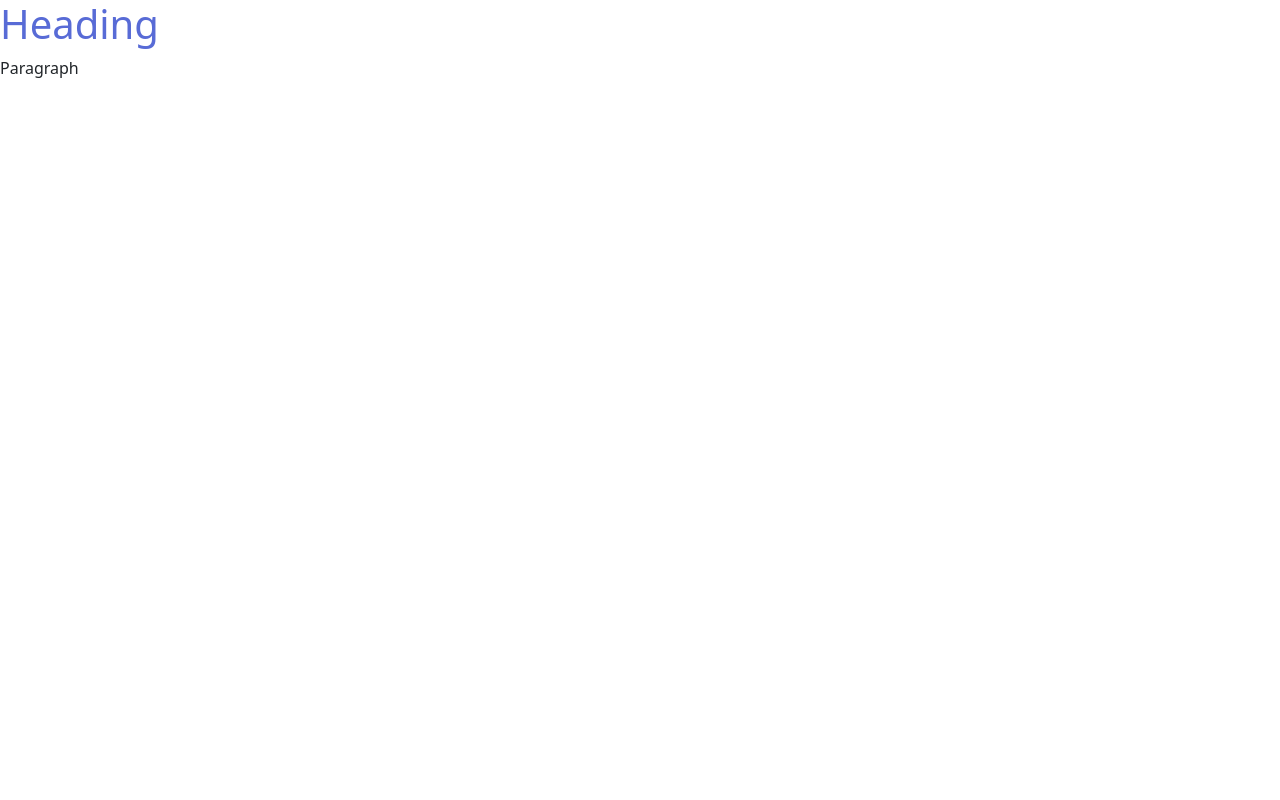
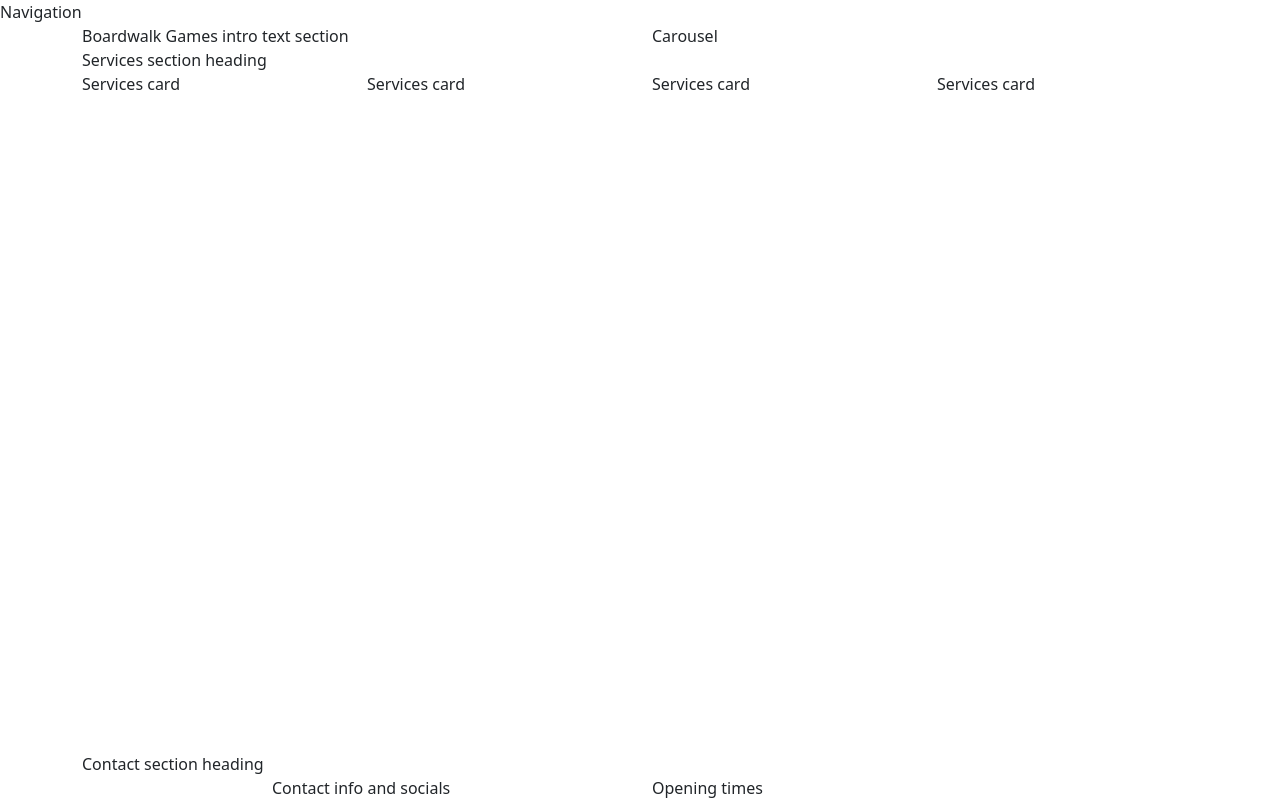
Before and after one commit to foster95/boardwalk-games, a plain HTML site: page index.html in a window 1280 px wide. Drawn offline with nearby package versions, Linux system fonts and the light colour scheme.

Commit message:
Adding homepage boiler plate

```diff
--- a/index.html
+++ b/index.html
@@ -3,18 +3,66 @@
 <head>
     <meta charset="UTF-8">
     <meta name="viewport" content="width=device-width, initial-scale=1.0">
-    <title>Document</title>
-<!--Bootstrap style sheet-->
+    <meta name="description" content="Boardwalk Games, your ultimate gaming retreat! Perfect for casual gamers, enthusiasts, and student gatherings. Visit us for your next adventure in board gaming.">
+    <title>Boardwalk Games | Home</title>
+
+<!--Favicon icons-->
+<link rel="apple-touch-icon" sizes="180x180" href="assets/images/apple-touch-icon.png">
+<link rel="icon" type="image/png" sizes="32x32" href="assets/images/favicon-32x32.png">
+<link rel="icon" type="image/png" sizes="16x16" href="assets/images/favicon-16x16.png">
+
+<!--Bootstrap 5 css-->
 <link href="https://cdn.jsdelivr.net/npm/bootstrap@5.3.5/dist/css/bootstrap.min.css" rel="stylesheet" integrity="sha384-SgOJa3DmI69IUzQ2PVdRZhwQ+dy64/BUtbMJw1MZ8t5HZApcHrRKUc4W0kG879m7" crossorigin="anonymous">
-<!--Individual style sheet-->
+<!--Custom css-->
     <link rel="stylesheet" href="assets/css/style.css">
 </head>
-<body>
-    <h1>Heading</h1>
-    <p>Paragraph</p>
+
+<!--Classes on body set to work with mt-auto on footer to ensure it always stays at the bottom of the page-->
+<body class="d-flex flex-column min-vh-100">
+ <!--Navigation-->
+ <div>Navigation</div>
+
+
+ <!--Header with carousel-->
+<header class="container">
+    <div class="row">
+        <div class="col-12 col-xl-6">Boardwalk Games intro text section</div>
+        <div class="col-12 col-xl-6">Carousel</div>
+    </div>
+</header>
+
+<!--Main element to hold all key sections of the home page. It is not part of the grid structure-->
+<main>
+    <!--Services section-->
+<section class="container">
+    <div class="row">
+        <div class="col-12">Services section heading</div>
+        <div class="col-12 col-md-6 col-xl-3">Services card</div>
+        <div class="col-12 col-md-6 col-xl-3">Services card</div>
+        <div class="col-12 col-md-6 col-xl-3">Services card</div>
+        <div class="col-12 col-md-6 col-xl-3">Services card</div>
+    </div>
+</section>
+</main>
+
+<!--Footer/contact section-->
+<!--mt-auto added to push footer to the bottom of the page-->
+<footer class="mt-auto">
+<div class="container">
+    <div class="row justify-content-center">
+    <div class="col-12">Contact section heading</div>
+    <!--Contact info-->
+    <div class="col-12 col-md-6 col-xl-4">Contact info and socials</div>
+    <!--Opening times-->
+    <div class="col-12 col-md-6 col-xl-4">Opening times</div>
+    </div>
+</div>
+</footer>
+
 <!--Font Awesome kit-->
 <script src="https://kit.fontawesome.com/59919c7ac3.js" crossorigin="anonymous"></script>
 <!--Boostrap Javascript Script-->
     <script src="https://cdn.jsdelivr.net/npm/bootstrap@5.3.5/dist/js/bootstrap.bundle.min.js" integrity="sha384-k6d4wzSIapyDyv1kpU366/PK5hCdSbCRGRCMv+eplOQJWyd1fbcAu9OCUj5zNLiq" crossorigin="anonymous"></script>
 </body>
+
 </html>
```
